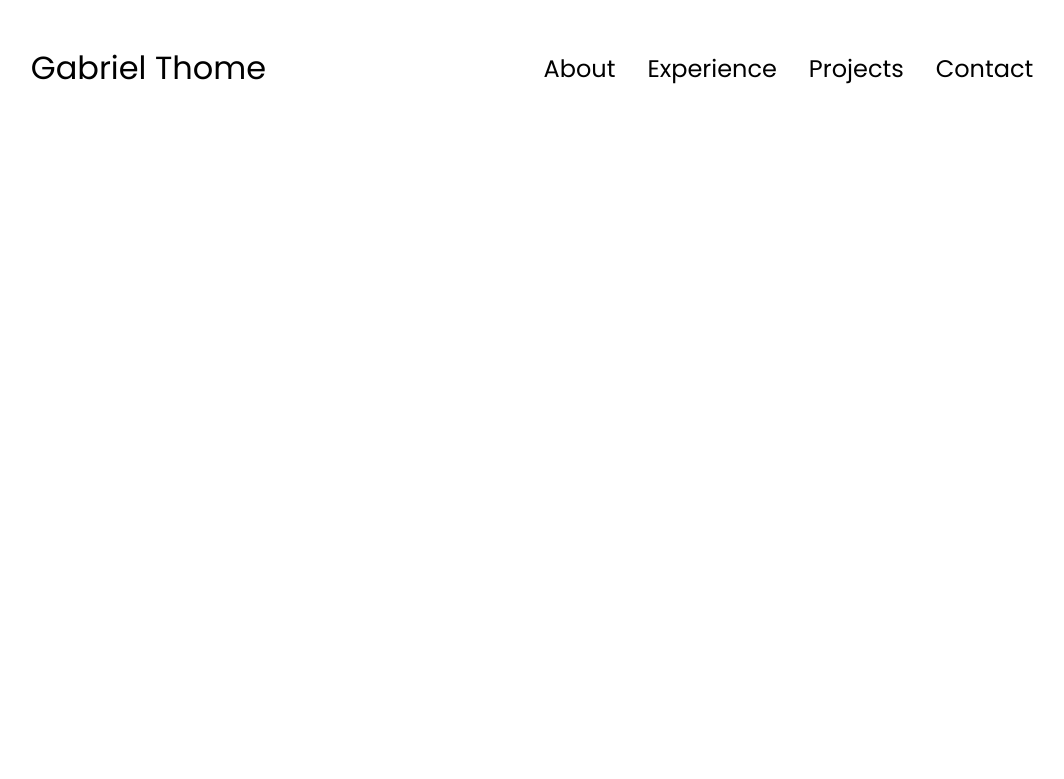
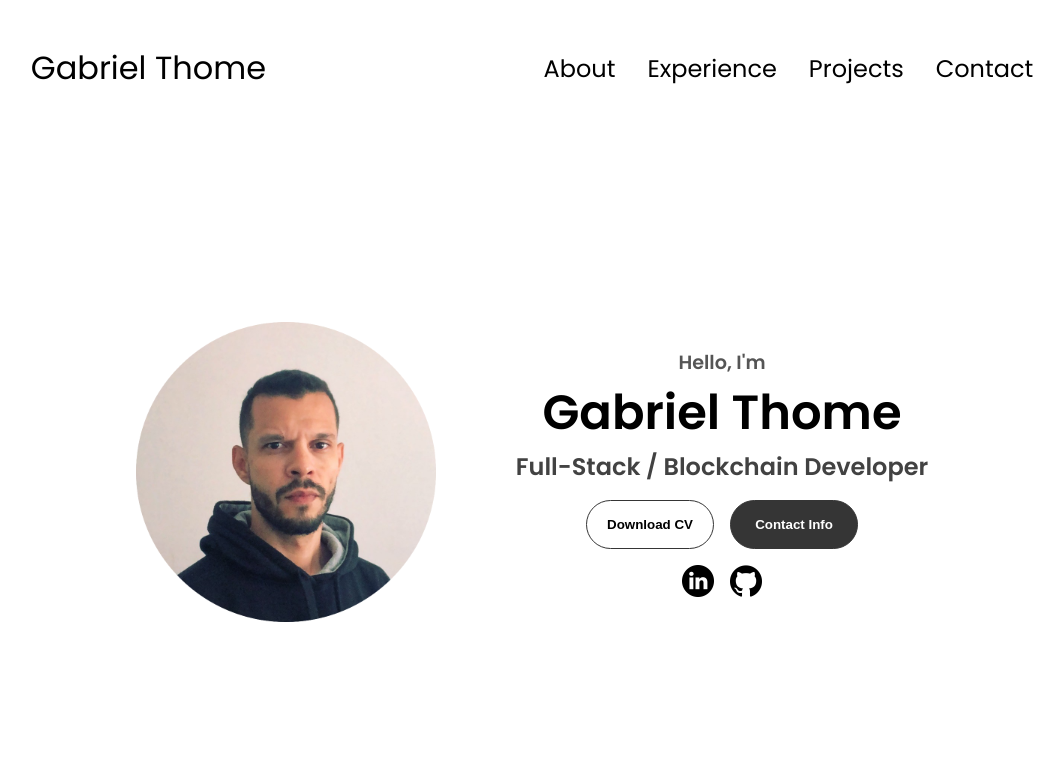
Before and after one commit to thomasdev5832/portfolio, a plain HTML site: page index.html in a window 1280 px wide. Shown: the whole page, without its empty margins (108-1172 px from the left). Drawn offline with Linux system fonts and the light colour scheme.

Commit message:
hero section

```diff
--- a/index.html
+++ b/index.html
@@ -9,7 +9,7 @@
 </head>
 <body>
     <nav id="desktop-nav">
-        <div class="logo">Gabriel Thome</div>
+        <div class="logo" onclick="location.href='/'">Gabriel Thome</div>
         <div>
           <ul class="nav-links">
             <li><a href="#about">About</a></li>
@@ -18,9 +18,9 @@
             <li><a href="#contact">Contact</a></li>
           </ul>
         </div>
-      </nav>
-      <nav id="hamburger-nav">
-        <div class="logo">Gabriel Thome</div>
+    </nav>
+    <nav id="hamburger-nav">
+        <div class="logo" onclick="location.href='/'">Gabriel Thome</div>
         <div class="hamburger-menu">
           <div class="hamburger-icon" onclick="toggleMenu()">
             <span></span>
@@ -34,7 +34,27 @@
             <li><a href="#contact" onclick="toggleMenu()">Contact</a></li>
           </div>
         </div>
-      </nav>
+    </nav>
+
+    <section id="profile">
+        <div class="section__pic-container">
+            <img src="./assets/profile-pic.png" alt="Gabriel Thome profile picture">
+        </div>
+        <div class="section__text">
+            <p class="section__text__p1">Hello, I'm</p>
+            <h1 class="title">Gabriel Thome</h1>
+            <p class="section__text__p2">Full-Stack / Blockchain Developer</p>
+            <div class="btn-container">
+                <button class="btn btn-color-2" onclick="window.open('./assets/resume-gabriel-thome-web3.pdf')">Download CV</button>
+                <button class="btn btn-color-1" onclick="location.href='./#contact'">Contact Info</button>
+            </div>
+            <div id="socials-container">
+                <img src="./assets/linkedin.png" alt="My Linkedin profile" class="icon" onclick="location.href='https://www.linkedin.com/in/gabrieltome/'" />
+                <img src="./assets/github.png" alt="My Github profile" class="icon" onclick="location.href='https://github.com/thomasdev5832'" />
+
+            </div>
+        </div>
+    </section>
 
     <script src="script.js"></script>
 </body>
--- a/style.css
+++ b/style.css
@@ -58,11 +58,11 @@ a:hover {
 }
 
 .logo {
-  font-size: 2rem;
+    font-size: 2rem;
 }
 
 .logo:hover {
-  cursor: default;
+  cursor: pointer;
 }
 
 /* HAMBURGER MENU */
@@ -113,6 +113,13 @@ a:hover {
   transition: all 0.3 ease-in-out;
 }
 
+.menu-links a:hover {
+  color: grey;
+  text-decoration: underline;
+  text-underline-offset: .3rem;
+  text-decoration-color: rgb(181, 181, 181);
+}
+
 .menu-links li {
   list-style: none;
 }
@@ -144,3 +151,141 @@ a:hover {
 .hamburger-icon span:first-child {
   transform: none;
 }
+
+/* SECTIONS */
+
+section {
+    padding-top: 4vh;
+    height: 96vh;
+    margin: 0 10rem;
+    box-sizing: border-box;
+    min-height: fit-content;
+}
+
+.section-container {
+    display: flex;
+}
+
+/* PROFILE SECTION */
+
+#profile {
+    display: flex;
+    justify-content: center;
+    gap: 5rem;
+    height: 80vh;
+}
+
+.section__pic-container {
+    display: flex;
+    height: 300px;
+    width: 300px;
+    margin: auto 0;
+    /*filter: grayscale(100%);
+        -webkit-filter: grayscale(100%); */
+}
+
+/*
+.section__pic-container:hover {
+    animation: gelatine 0.5s ease infinite;
+}
+*/
+
+.section__text {
+    align-self: center;
+    text-align: center;
+}
+
+.section__text p {
+    font-weight: 600;
+}
+
+.section__text__p1 {
+    text-align: center;
+    font-size: 1.2rem;
+    margin-bottom: 0rem;
+}
+
+.section__text__p2 {
+    font-size: 1.5rem;
+    color: rgb(66, 66, 66);
+    margin-bottom: 1rem;
+}
+
+.title {
+    font-size: 3rem;
+    text-align: center;
+}
+
+#socials-container {
+    display: flex;
+    justify-content: center;
+    margin-top: 1rem;
+    gap: 1rem;
+}
+
+/* ICONS */
+
+.icon {
+    cursor: pointer;
+    height: 2rem;
+}
+
+.icon:hover {
+    transition: all 0.3 ease-in-out;
+    animation: gelatine 0.5s infinite;
+}
+
+@keyframes gelatine {
+    from, to { transform: scale(1, 1); }
+    25% { transform: scale(0.9, 1.1); }
+    50% { transform: scale(1.1, 0.9); }
+    75% { transform: scale(0.95, 1.05); }
+  }
+
+/* BUTTONS */
+
+.btn-container {
+    display: flex;
+    justify-content: center;
+    gap: 1rem;
+  }
+
+  .btn {
+    font-weight: 600;
+    transition: all 300ms ease;
+    padding: 1rem;
+    width: 8rem;
+    border-radius: 2rem;
+  }
+
+  .btn-color-1,
+  .btn-color-2 {
+    border: rgb(53, 53, 53) 0.1rem solid;
+  }
+
+  .btn-color-1:hover,
+  .btn-color-2:hover {
+    cursor: pointer;
+  }
+
+  .btn-color-1,
+  .btn-color-2:hover {
+    background: rgb(53, 53, 53);
+    color: white;
+  }
+
+  .btn-color-1:hover {
+    background: rgb(0, 0, 0);
+  }
+
+  .btn-color-2 {
+    background: none;
+  }
+
+  .btn-color-2:hover {
+    border: rgb(255, 255, 255) 0.1rem solid;
+  }
+
+  .btn-container {
+    gap: 1rem;
+  }
```
Also changed, not shown: 1 other file.
